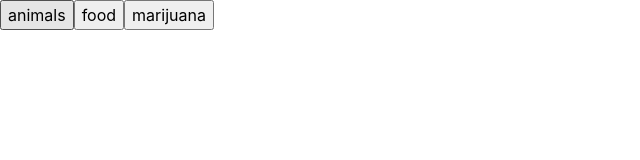
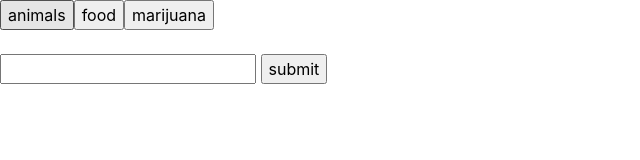
Before and after one commit to codemode9/gifapp, a plain HTML site: page index.html in a window 1280 px wide. Shown: the whole page, without its empty margins (0-640 px from the left). Drawn offline with nearby package versions, Linux system fonts and the light colour scheme.

Commit message:
pseudo code and other stuff

```diff
--- a/assets/javascript/script.js
+++ b/assets/javascript/script.js
@@ -1,6 +1,41 @@
-const topics = ["animals", "food", "marijuana"]
+let topics = ["animals", "food", "marijuana"]
+// let search = document.getElementById("#input");
+// let queryURL = "https://api.giphy.com/v1/gifs/search?q=" + search + "&api_key=ogKVVk194YjYpvSizlmqePBOtAnGMhZ7"
+//***search equals the input variable *****/
 
+
+
+
+
+console.log(topics);
+//******for loop to append buttons ******/
 
 for (let i = 0; i < topics.length; i++ ) {
     $("<input/>").attr({type: "button", value: topics[i]}).appendTo("#btndiv");
 }
+
+//****create and display text input and submit button ******/
+let input = $('<input type="text" id="input">');
+$('#searcher').prepend(input);
+let submit = $('<input type="button" value="submit" id="submit">');
+$('#searcher').append(submit);
+
+//***catch input ****/
+function sub(){
+    topics.push(document.getElementById("#input"));
+}
+console.log(topics);
+//******ajax call on button click or enter(aka key number 13) ******/
+// $.ajax({
+//     url: queryUrl,
+//     method: "GET"
+// })
+
+
+
+// //*****promise function ******/
+
+// .then(function(response) {
+//     console.log(queryUrl);
+//     console.log(response);
+// })
--- a/index.html
+++ b/index.html
@@ -10,6 +10,11 @@
       <div id="btndiv">
 
       </div>
+      <br>
+      <div>
+          <form id="searcher">
+          </form>
+      </div>
   <script src="https://code.jquery.com/jquery-3.3.1.min.js" integrity="sha256-FgpCb/KJQlLNfOu91ta32o/NMZxltwRo8QtmkMRdAu8=" crossorigin="anonymous"></script>
   <script src="assets/javascript/script.js"></script>
   </body>
```
